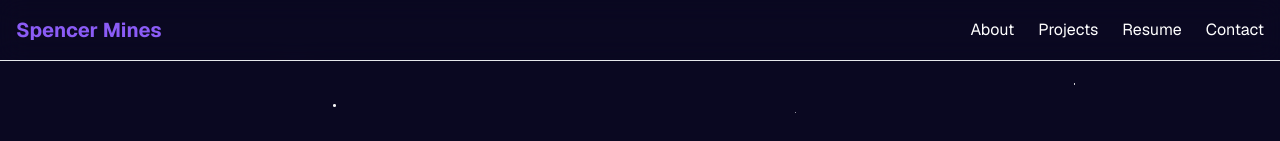
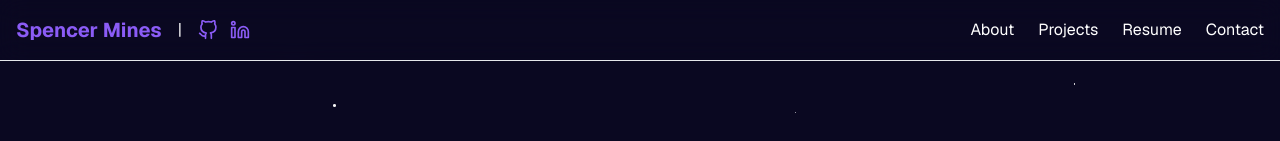
Before and after one commit to Spencer29496/Mines_Portfolio, a Next.js app: page / in a window 1280 px wide. Shown: the top 141 px of the page. Built offline with nearby package versions, Linux system fonts and the light colour scheme.

Commit message:
added github and linkedin to header

```diff
--- a/src/app/page.tsx
+++ b/src/app/page.tsx
@@ -27,7 +27,24 @@
       <header className="sticky top-0 z-50 bg-background/80 backdrop-blur-md border-b border-accent-primary/20">
         <div className="container mx-auto px-4 py-4">
           <nav className="flex justify-between items-center">
-            <div className="text-xl font-bold text-accent-primary">Spencer Mines</div>
+            <div className="flex items-center gap-4">
+              <div className="text-xl font-bold text-accent-primary">Spencer Mines</div>
+              <span className="text-accent-primary/50">|</span>
+              <div className="flex gap-3">
+                <a href="https://github.com/Spencer29496" target="_blank" rel="noopener noreferrer" className="text-accent-primary hover:text-accent-secondary transition-colors">
+                  <svg xmlns="http://www.w3.org/2000/svg" width="20" height="20" viewBox="0 0 24 24" fill="none" stroke="currentColor" strokeWidth="2" strokeLinecap="round" strokeLinejoin="round">
+                    <path d="M9 19c-5 1.5-5-2.5-7-3m14 6v-3.87a3.37 3.37 0 0 0-.94-2.61c3.14-.35 6.44-1.54 6.44-7A5.44 5.44 0 0 0 20 4.77 5.07 5.07 0 0 0 19.91 1S18.73.65 16 2.48a13.38 13.38 0 0 0-7 0C6.27.65 5.09 1 5.09 1A5.07 5.07 0 0 0 5 4.77a5.44 5.44 0 0 0-1.5 3.78c0 5.42 3.3 6.61 6.44 7A3.37 3.37 0 0 0 9 18.13V22"></path>
+                  </svg>
+                </a>
+                <a href="https://linkedin.com/in/spencer-mines" target="_blank" rel="noopener noreferrer" className="text-accent-primary hover:text-accent-secondary transition-colors">
+                  <svg xmlns="http://www.w3.org/2000/svg" width="20" height="20" viewBox="0 0 24 24" fill="none" stroke="currentColor" strokeWidth="2" strokeLinecap="round" strokeLinejoin="round">
+                    <path d="M16 8a6 6 0 0 1 6 6v7h-4v-7a2 2 0 0 0-2-2 2 2 0 0 0-2 2v7h-4v-7a6 6 0 0 1 6-6z"></path>
+                    <rect x="2" y="9" width="4" height="12"></rect>
+                    <circle cx="4" cy="4" r="2"></circle>
+                  </svg>
+                </a>
+              </div>
+            </div>
             <ul className="flex gap-6">
               <li><a href="#about" className="hover:text-accent-primary transition-colors">About</a></li>
               <li><a href="#projects" className="hover:text-accent-primary transition-colors">Projects</a></li>
```
